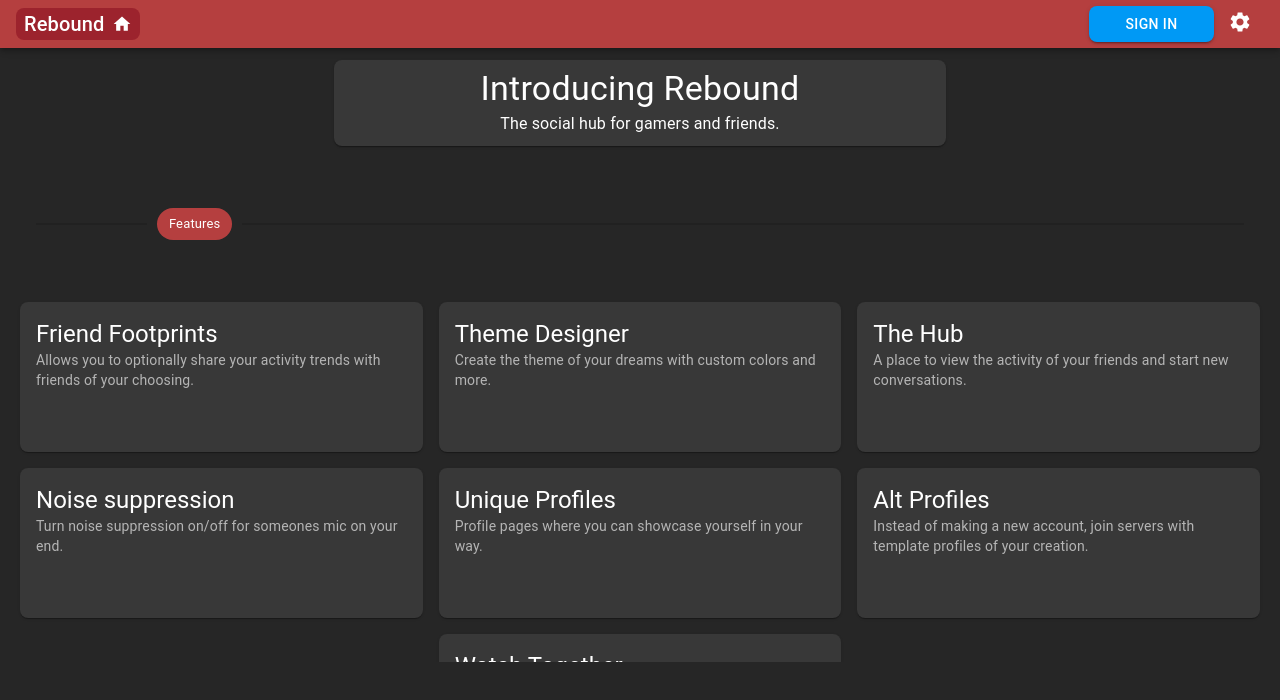
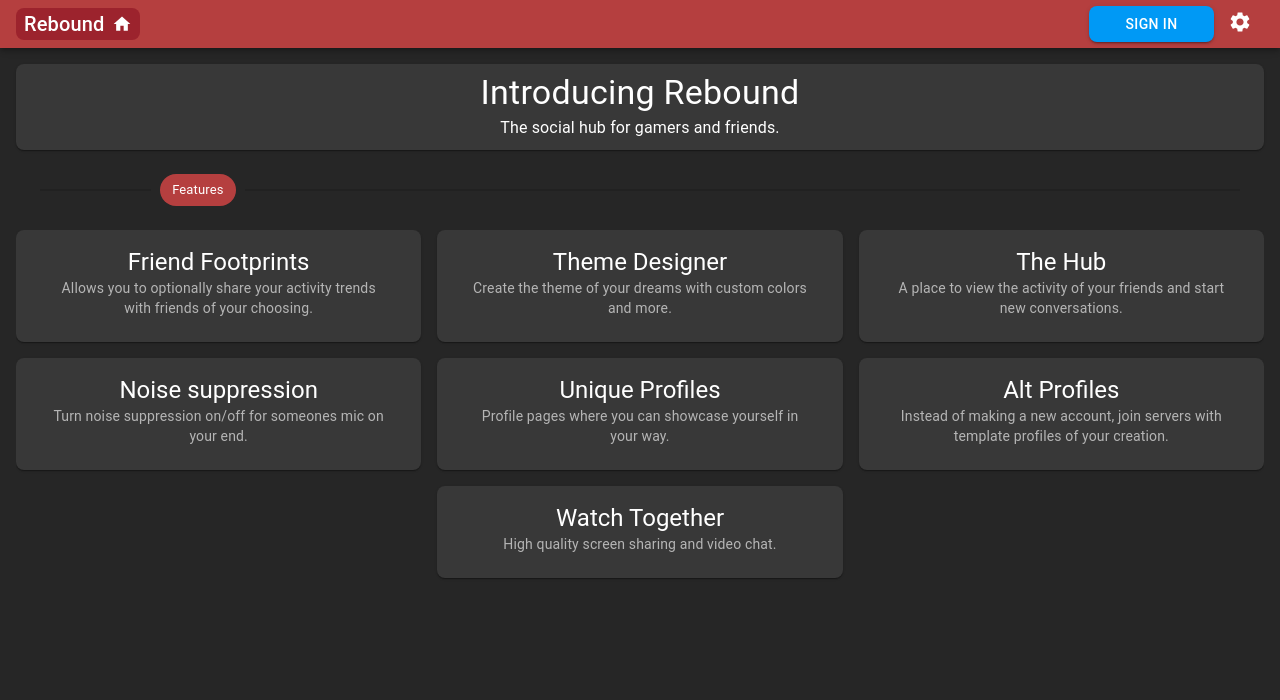
Before and after one commit to BrandonCasa/rebound-app, a React (Create React App) app: page / in a window 1280 px wide. Shown: the top 700 px of the page. Built offline with nearby package versions, Linux system fonts and the light colour scheme; no server answers.

Commit message:
website is now responsive

```diff
--- a/src/App.jsx
+++ b/src/App.jsx
@@ -22,9 +22,9 @@ function App(props) {
         <ThemeProvider theme={darkTheme}>
           <CssBaseline />
           <BrowserRouter>
-            <Box sx={{ display: "flex", flexDirection: "column", height: "100vh" }}>
+            <Box sx={{ display: "flex", flexDirection: "column", height: "100vh", width: "100vw" }}>
               <CustomToolbar />
-              <Box sx={{ display: "flex", margin: "12px", maxHeight: `calc(100vh - ${48 + 12 + 12}px)`, justifyContent: "center" }}>
+              <Box sx={{ display: "flex", margin: 2, justifyContent: "center", flexGrow: 1 }}>
                 <Routes>
                   <Route path="/" element={<LandingPage />} />
                   <Route path="/home" element={<HomePage />} />
--- a/src/components/Toolbar.Custom.jsx
+++ b/src/components/Toolbar.Custom.jsx
@@ -5,7 +5,7 @@ import { getAuth, GoogleAuthProvider, signInWithPopup } from "firebase/auth";
 import React from "react";
 import { useContext } from "react";
 import { useAuthState } from "react-firebase-hooks/auth";
-import { useNavigate } from "react-router-dom";
+import { useLocation, useNavigate } from "react-router-dom";
 import { useDropdown } from "../helpers/dropDownHelper";
 import { AuthContext } from "../helpers/usersContext";
 import AccountDropdown from "./AccountDropdown";
@@ -40,6 +40,7 @@ const CustomControlCenterButton = styled(IconButton)(({ theme }) => ({
 function ToolbarUserButton(props) {
   const [userAuth, userAuthLoading, userAuthError] = useContext(AuthContext);
   const navigate = useNavigate();
+  const location = useLocation();
   const accountDropdownState = useDropdown("account");
 
   const signOut = () => {
@@ -59,7 +60,9 @@ function ToolbarUserButton(props) {
       const userNew = result.user;
 
       accountDropdownState.forceMenuState(false);
-      navigate(`/home/`);
+      if (location.pathname === "/") {
+        navigate("/home");
+      }
     });
   };
   if (!userAuthLoading && userAuth?.uid) {
--- a/src/pages/Home.page.jsx
+++ b/src/pages/Home.page.jsx
@@ -88,29 +88,20 @@ function HomePage(props) {
   const friendActivityDropdownState = useDropdown();
 
   return (
-    <Grid container spacing={2} sx={{ display: "flex", width: "100%", justifyContent: "center" }}>
-      <Grid
-        xs={12}
-        sm={8}
-        md={5}
-        sx={{
-          display: "flex",
-          transition: theme.transitions.create("all", {
-            easing: theme.transitions.easing.sharp,
-            duration: theme.transitions.duration.leavingScreen,
-          }),
-        }}
-      >
+    <Box sx={{ display: "flex", justifyContent: "center", flexGrow: 1 }}>
+      <Stack spacing={2} sx={{ height: "100%", width: "50%", minWidth: "325px" }}>
+        <Box sx={{ width: "100%" }}>
           <ButtonBase
-          sx={{ display: "flex", flexGrow: 1, width: "100%" }}
+            sx={{ display: "flex", width: "100%" }}
             onMouseEnter={(event) => friendActivityDropdownState.handleMenuOpen(event, false)}
             onMouseLeave={() => friendActivityDropdownState.handleMenuClose(false)}
           >
             <FriendComponent name={"Kannatron"} activity={"Overwatch 2"} status={"Online"} />
           </ButtonBase>
           <FriendActivityDropdown {...friendActivityDropdownState} />
-      </Grid>
-    </Grid>
+        </Box>
+      </Stack>
+    </Box>
   );
 }
 export default HomePage;
--- a/src/pages/Landing.page.jsx
+++ b/src/pages/Landing.page.jsx
@@ -1,4 +1,4 @@
-import { Card, CardContent, CardHeader, Chip, Collapse, Divider, Paper, Typography } from "@mui/material";
+import { Box, Card, CardContent, CardHeader, Chip, Collapse, Container, Divider, Paper, Stack, Typography } from "@mui/material";
 import { styled, useTheme } from "@mui/material/styles";
 import Grid from "@mui/material/Unstable_Grid2";
 import { useContext } from "react";
@@ -9,7 +9,14 @@ function LandingPage(props) {
   const user = useContext(AuthContext);
   let theme = useTheme();
 
-  const Item = styled(Paper)(({ theme }) => ({
+  const ItemPaper = styled(Paper)(({ theme }) => ({
+    ...theme.typography.body2,
+    padding: theme.spacing(1),
+    textAlign: "center",
+    color: theme.palette.text.secondary,
+  }));
+
+  const ItemBox = styled(Box)(({ theme }) => ({
     ...theme.typography.body2,
     padding: theme.spacing(1),
     textAlign: "center",
@@ -24,49 +31,61 @@ function LandingPage(props) {
   }));
 
   return (
-    <Grid container spacing={2} sx={{ display: "flex", width: "100%", justifyContent: "center" }}>
-      <TransitionGrid xs={12} sm={8} md={6} item>
-        <Item sx={{ minHeight: "0px" }}>
+    <Box sx={{ display: "flex", justifyContent: "center", flexGrow: 1 }}>
+      <Stack spacing={2} sx={{ height: "100%", width: "100%" }}>
+        <ItemPaper>
           <Typography variant="h4" sx={{ color: `${theme.palette.text.primary}` }}>
             Introducing Rebound
           </Typography>
           <Typography variant="subtitle1" sx={{ color: `${theme.palette.text.primary}` }}>
             The social hub for gamers and friends.
           </Typography>
-        </Item>
-      </TransitionGrid>
-      <TransitionGrid xs={12} item>
+        </ItemPaper>
+        <ItemBox>
           <Divider sx={{ "&::after": { borderWidth: "2px" }, "&::before": { borderWidth: "2px" } }} variant="middle" textAlign="left">
             <Chip color="primary" label="Features" />
           </Divider>
-      </TransitionGrid>
-      <Grid
-        item
-        container
-        spacing={2}
+        </ItemBox>
+        <ItemBox sx={{ height: "100%", width: "100%", flexGrow: 1, position: "relative" }}>
+          <Box
             sx={{
-          display: "flex",
-          width: "auto",
-          justifyContent: "center",
+              position: "absolute",
+              left: 0,
+              top: 0,
+              right: 0,
+              bottom: 0,
+
+              overflowX: "hidden",
               overflowY: "auto",
-          height: "58%",
               "::-webkit-scrollbar": {
-            width: "12px",
+                width: "14px",
               },
               "::-webkit-scrollbar-button": {
-            width: "6px",
-            height: "6px",
+                display: "none",
               },
-          "::-webkit-scrollbar-thumb": { background: "#262626", borderRadius: "12px", border: "2px solid #383838" },
-          "::-webkit-scrollbar-thumb:hover": { background: "#262626", borderRadius: "12px", border: "3px solid #383838" },
-          "::-webkit-scrollbar-track": { background: "#383838", borderRadius: "12px", width: "12px", mt: "-12px" },
+              "::-webkit-scrollbar-thumb": {
+                boxShadow: "inset 0 0 14px 14px #585859",
+                border: "solid 4px transparent",
+                borderRadius: "14px",
+              },
+              "::-webkit-scrollbar-thumb:hover": {
+                background: "#262626",
+                boxShadow: "inset 0 0 14px 14px #89898B",
+                border: "solid 4px transparent",
+                borderRadius: "14px",
+              },
+              "::-webkit-scrollbar-track": {
+                boxShadow: "inset 0 0 14px 14px transparent",
+                border: "solid 4px transparent",
+              },
               "::-webkit-scrollbar-track-piece": {},
               "::-webkit-scrollbar-corner": {},
               "::-webkit-resizer": {},
             }}
           >
-        <TransitionGrid xs={12} sm={6} md={4}>
-          <Card sx={{ height: "150px" }}>
+            <Grid container spacing={2} sx={{ justifyContent: "center" }}>
+              <TransitionGrid xs={12} sm={6} md={4} alignItems="stretch" maxHeight={200} display="flex" justifyContent="center">
+                <Card sx={{ pl: 2, pr: 2, width: "100%" }}>
                   <CardContent>
                     <Typography variant="h5" sx={{ color: `${theme.palette.text.primary}` }}>
                       Friend Footprints
@@ -77,8 +96,8 @@ function LandingPage(props) {
                   </CardContent>
                 </Card>
               </TransitionGrid>
-        <TransitionGrid xs={12} sm={6} md={4}>
-          <Card sx={{ height: "150px" }}>
+              <TransitionGrid xs={12} sm={6} md={4} alignItems="stretch" maxHeight={200} display="flex" justifyContent="center">
+                <Card sx={{ pl: 2, pr: 2, width: "100%" }}>
                   <CardContent>
                     <Typography variant="h5" sx={{ color: `${theme.palette.text.primary}` }}>
                       Theme Designer
@@ -89,8 +108,8 @@ function LandingPage(props) {
                   </CardContent>
                 </Card>
               </TransitionGrid>
-        <TransitionGrid xs={12} sm={6} md={4}>
-          <Card sx={{ height: "150px" }}>
+              <TransitionGrid xs={12} sm={6} md={4} alignItems="stretch" maxHeight={200} display="flex" justifyContent="center">
+                <Card sx={{ pl: 2, pr: 2, width: "100%" }}>
                   <CardContent>
                     <Typography variant="h5" sx={{ color: `${theme.palette.text.primary}` }}>
                       The Hub
@@ -101,8 +120,8 @@ function LandingPage(props) {
                   </CardContent>
                 </Card>
               </TransitionGrid>
-        <TransitionGrid xs={12} sm={6} md={4}>
-          <Card sx={{ height: "150px" }}>
+              <TransitionGrid xs={12} sm={6} md={4} alignItems="stretch" maxHeight={200} display="flex" justifyContent="center">
+                <Card sx={{ pl: 2, pr: 2, width: "100%" }}>
                   <CardContent>
                     <Typography variant="h5" sx={{ color: `${theme.palette.text.primary}` }}>
                       Noise suppression
@@ -113,8 +132,8 @@ function LandingPage(props) {
                   </CardContent>
                 </Card>
               </TransitionGrid>
-        <TransitionGrid xs={12} sm={6} md={4}>
-          <Card sx={{ height: "150px" }}>
+              <TransitionGrid xs={12} sm={6} md={4} alignItems="stretch" maxHeight={200} display="flex" justifyContent="center">
+                <Card sx={{ pl: 2, pr: 2, width: "100%" }}>
                   <CardContent>
                     <Typography variant="h5" sx={{ color: `${theme.palette.text.primary}` }}>
                       Unique Profiles
@@ -125,8 +144,8 @@ function LandingPage(props) {
                   </CardContent>
                 </Card>
               </TransitionGrid>
-        <TransitionGrid xs={12} sm={6} md={4}>
-          <Card sx={{ height: "150px" }}>
+              <TransitionGrid xs={12} sm={6} md={4} alignItems="stretch" maxHeight={200} display="flex" justifyContent="center">
+                <Card sx={{ pl: 2, pr: 2, width: "100%" }}>
                   <CardContent>
                     <Typography variant="h5" sx={{ color: `${theme.palette.text.primary}` }}>
                       Alt Profiles
@@ -137,8 +156,8 @@ function LandingPage(props) {
                   </CardContent>
                 </Card>
               </TransitionGrid>
-        <TransitionGrid xs={12} sm={6} md={4}>
-          <Card sx={{ height: "150px" }}>
+              <TransitionGrid xs={12} sm={6} md={4} alignItems="stretch" maxHeight={200} display="flex" justifyContent="center">
+                <Card sx={{ pl: 2, pr: 2, width: "100%" }}>
                   <CardContent>
                     <Typography variant="h5" sx={{ color: `${theme.palette.text.primary}` }}>
                       Watch Together
@@ -150,7 +169,10 @@ function LandingPage(props) {
                 </Card>
               </TransitionGrid>
             </Grid>
-    </Grid>
+          </Box>
+        </ItemBox>
+      </Stack>
+    </Box>
   );
 }
 
--- a/src/pages/Profile.page.jsx
+++ b/src/pages/Profile.page.jsx
@@ -1,5 +1,5 @@
 import * as IconSvgs from "@mui/icons-material";
-import { TextField, Box, Avatar, Button, ButtonBase, Card, CardActions, CardContent, CardHeader, CardMedia, CircularProgress, IconButton, Paper, Typography } from "@mui/material";
+import { TextField, Box, Avatar, Button, ButtonBase, Card, CardActions, CardContent, CardHeader, CardMedia, CircularProgress, IconButton, Paper, Typography, Stack } from "@mui/material";
 import { styled, useTheme } from "@mui/material/styles";
 import Grid from "@mui/material/Unstable_Grid2";
 import React, { Fragment, useContext } from "react";
@@ -165,19 +165,17 @@ function UserProfilePage(props) {
 
   let canEditBanner = userDoc?.uid === params.id && (props.otherDoc?.bannerChanging == false || props.otherDoc?.bannerChanging == undefined) && uploadingBanner == false;
   let canEditAvatar = userDoc?.uid === params.id && (props.otherDoc?.avatarChanging == false || props.otherDoc?.avatarChanging == undefined) && uploadingAvatar == false;
+  let canEditName = userDoc?.uid === params.id;
 
   return (
-    <Grid container spacing={2} sx={{ display: "flex", width: "auto", justifyContent: "center" }}>
-      <Grid xs={12}>
-        <Item>
+    <Box sx={{ display: "flex", justifyContent: "center", flexGrow: 1, width: "100%", height: "100%" }}>
+      <input ref={bannerInputRef} type="file" accept="image/*" style={{ display: "none" }} onChange={onChangeBannerFile} />
+      <input ref={avatarInputRef} type="file" accept="image/*" style={{ display: "none" }} onChange={onChangeAvatarFile} />
+      <Stack direction="column" alignItems="center" spacing={2} sx={{ display: "flex", width: "100%", flexGrow: 1, justifyContent: "start" }}>
+        <Item sx={{ width: "100%" }}>
           <Typography variant="h5">Profile: {props.otherDoc?.displayName}</Typography>
         </Item>
-      </Grid>
-      {userDoc?.uid === params.id && (
-        <Grid xs={12} sm={7}>
-          <input ref={bannerInputRef} type="file" accept="image/*" style={{ display: "none" }} onChange={onChangeBannerFile} />
-          <input ref={avatarInputRef} type="file" accept="image/*" style={{ display: "none" }} onChange={onChangeAvatarFile} />
-          <Item sx={{ height: "100%", minHeight: "200px", display: "flex", flexDirection: "column", gap: "8px" }}>
+        <Item sx={{ flexDirection: "column", gap: 1, width: "fit-content", display: userDoc?.uid === params.id ? "flex" : "none" }}>
           <Button
             disabled={!canEditBanner}
             variant="contained"
@@ -201,11 +199,11 @@ function UserProfilePage(props) {
           <Box
             sx={{
               marginRight: "auto",
-                width: "300px",
               height: "40px",
             }}
           >
             <Button
+              disabled={!canEditName}
               variant="contained"
               sx={{
                 minWidth: 0,
@@ -227,12 +225,10 @@ function UserProfilePage(props) {
                 });
               }}
             />
-              <TextField onChange={(event) => setDisplayNameLocal(event.target.value)} value={displayNameLocal} label="Nickname" variant="outlined" size="small" />
+            <TextField disabled={!canEditName} onChange={(event) => setDisplayNameLocal(event.target.value)} value={displayNameLocal} label="Nickname" variant="outlined" size="small" />
           </Box>
         </Item>
-        </Grid>
-      )}
-      <Grid xs={12} sm={userDoc?.uid === params.id ? 5 : 12} sx={{ display: "flex", justifyContent: userDoc?.uid === params.id ? "right" : "center", flexDirection: "row" }}>
+        <Box>
           <CustomCard>
             <Fragment>
               <CardMedia
@@ -324,8 +320,9 @@ function UserProfilePage(props) {
               </Button>
             </CardActions>
           </CustomCard>
-      </Grid>
-    </Grid>
+        </Box>
+      </Stack>
+    </Box>
   );
 }
 
```
Lines whose indentation alone changed are shown as unchanged.
